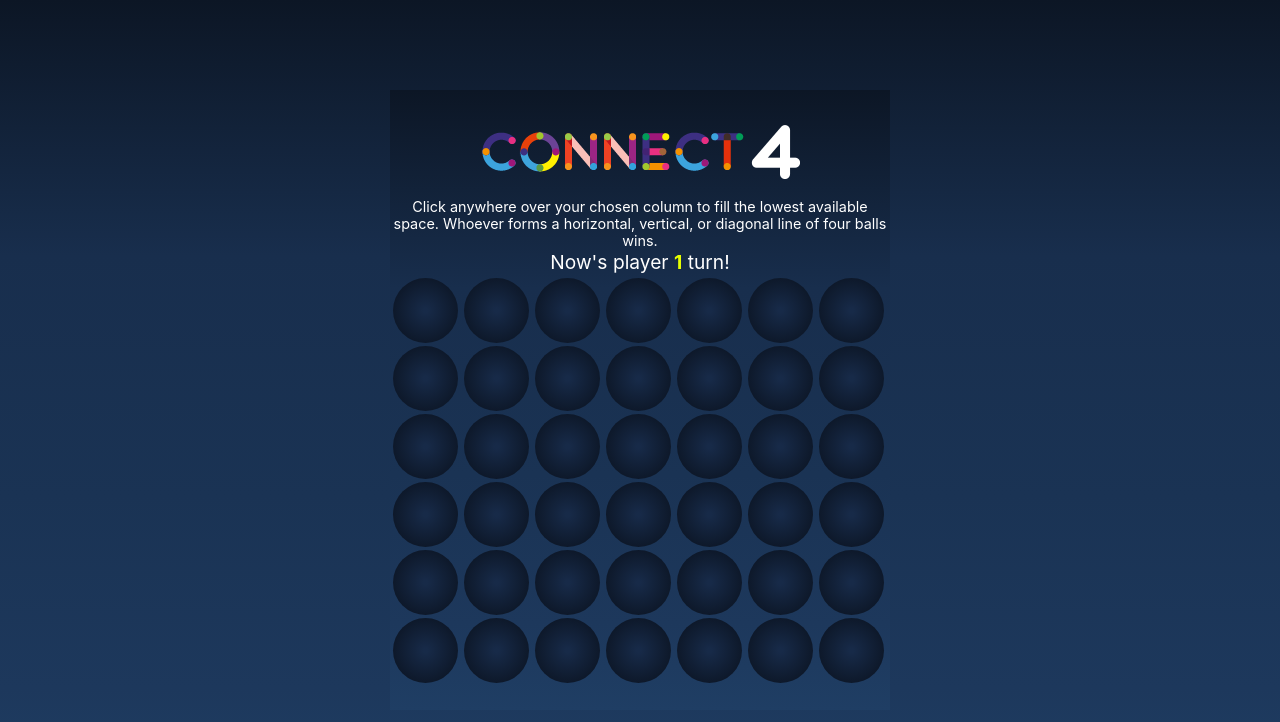
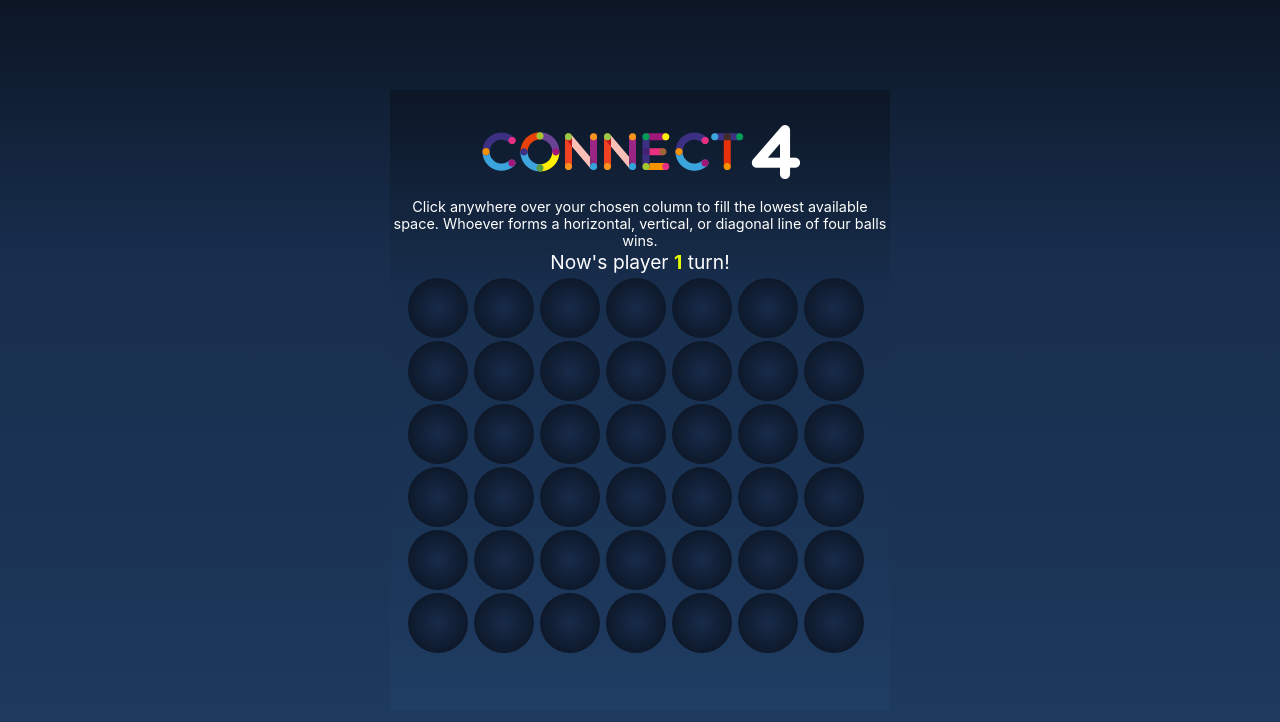
Before and after one commit to kathleenpallotta/connect-four, a React (Create React App) app: page / in a window 1280 px wide. Shown: the top 722 px of the page. Built offline with nearby package versions, Linux system fonts and the light colour scheme; what react-animations would draw is missing.

Commit message:
Update App.css

```diff
--- a/src/App.css
+++ b/src/App.css
@@ -31,6 +31,49 @@
     transform: translate(-50%, -50%);
     /* background-image: linear-gradient(180deg,#0c1625 0,#182e4d 32%,#1a3354 62%,#1d385c 86%,#1f3e64 100%); */
   }
+
+  .lines {
+    width: 500px;
+    height: 65px;
+    padding-bottom: 3px;
+  }
+
+  .spots {
+    width: 65px;
+    height: 65px;
+    background-image: radial-gradient(#172a48 5%, #0a121f 95%);
+    display: inline-block;
+    margin: 3px;
+    border-radius: 50%;
+    cursor: pointer;
+  }
+
+  .player1 {
+    width: 65px;
+    height: 65px;
+    background-image: radial-gradient(#d2e906 5%,#94a30b 100%);
+    box-shadow: 0 0 4px #e6ff01;
+    display: inline-block;
+    margin: 3px;
+    border-radius: 50%;
+    cursor: pointer;
+  }
+
+  .player1-text-decoration {
+    color: #e6ff01;
+    font-weight: bold;
+  }
+
+  .player2 {
+    width: 65px;
+    height: 65px;
+    background-color: #08e8f8;
+    box-shadow: 0 0 6px #08e8f8;
+    display: inline-block;
+    margin: 3px;
+    border-radius: 50%;
+    cursor: pointer;
+  }
 }
 
 .board {
@@ -38,8 +81,6 @@
   height: 620px;
   background-image: linear-gradient(180deg,#0c1625 0,#182e4d 32%,#1a3354 62%,#1d385c 86%,#1f3e64 100%);
 }
-
-
 
 .div-image {
   background-image: url(./img/game_logo.png);
@@ -70,14 +111,15 @@ p {
 }
 
 .lines {
-  width: 500px;
-  height: 65px;
+  margin-left: 3%;
+  width: 495px;
+  height: 60px;
   padding-bottom: 3px;
 }
 
 .spots {
-  width: 65px;
-  height: 65px;
+  width: 60px;
+  height: 60px;
   background-image: radial-gradient(#172a48 5%, #0a121f 95%);
   display: inline-block;
   margin: 3px;
@@ -86,10 +128,10 @@ p {
 }
 
 .player1 {
-  width: 65px;
-  height: 65px;
+  width: 60px;
+  height: 60px;
   background-image: radial-gradient(#d2e906 5%,#94a30b 100%);
-  box-shadow: 0 0 4px #e6ff01;
+  box-shadow: 0 0 1px #e6ff01;
   display: inline-block;
   margin: 3px;
   border-radius: 50%;
@@ -102,10 +144,10 @@ p {
 }
 
 .player2 {
-  width: 65px;
-  height: 65px;
+  width: 60px;
+  height: 60px;
   background-color: #08e8f8;
-  box-shadow: 0 0 6px #08e8f8;
+  box-shadow: 0 0 2px #08e8f8;
   display: inline-block;
   margin: 3px;
   border-radius: 50%;
```
